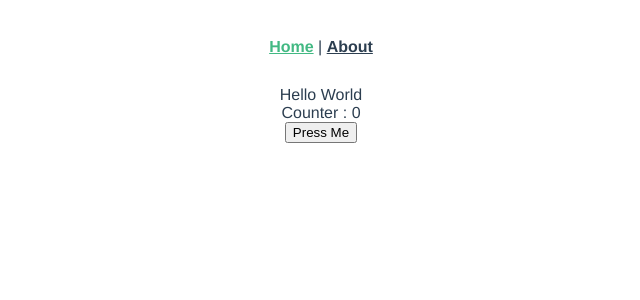
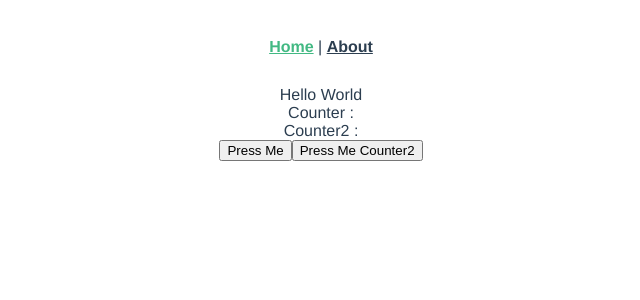
Before and after one commit to homekeeper89/side_vue_toy, a Vue app: page / in a window 1280 px wide. Shown: the top 300 px of the page, without its empty margins (319-959 px from the left). Built offline with nearby package versions, Linux system fonts and the light colour scheme.

Commit message:
[modify] 다른 모듈 추가에 따른 namespace 사용

```diff
--- a/src/store/modules/counter.js
+++ b/src/store/modules/counter.js
@@ -1,17 +1,17 @@
-import {SET_COUNTER, GET_COUNTER} from "@/store/mutation-types.js"
+import {SET_COUNTER, GET_COUNTER} from "@/store/mutation-types"
 
-export const state = {
-  counter:0
+export const counter = {
+  namespace:true,
+  state :{
+    counter:0
+  },
+  actions:{
+    [SET_COUNTER] : ({commit}) => commit(SET_COUNTER)
+  },
+  mutations:{
+    [SET_COUNTER] : state => state.counter++
+  },
+  getters:{
+    [GET_COUNTER]:state => state.counter
+  }
 }
-
-export const mutations = {
-  [SET_COUNTER]:state =>state.counter++
-}
-
-export const actions = {
-  [SET_COUNTER]:({commit}) => commit(SET_COUNTER)
-}
-
-export const getters = {
-  [GET_COUNTER]: state => state.counter
-}
--- /dev/null
+++ b/src/store/modules/counter2.js
@@ -0,0 +1,17 @@
+import {SET_COUNTER, GET_COUNTER2} from "@/store/mutation-types"
+
+export const counter2 = {
+  namespace:true,
+  state :{
+    counter2:0
+  },
+  actions:{
+    [SET_COUNTER] : ({commit}) => commit(SET_COUNTER)
+  },
+  mutations:{
+    [SET_COUNTER] : state => state.counter2++
+  },
+  getters:{
+    [GET_COUNTER2]:state => state.counter
+  }
+}
--- a/src/store/mutation-types.js
+++ b/src/store/mutation-types.js
@@ -1,2 +1,5 @@
 export const GET_COUNTER = "GET_COUNTER";
 export const SET_COUNTER = "SET_COUNTER"
+export const GET_COUNTER2 = "GET_COUNTER2";
+export const COUNTER1_M = "COUNTER/"
+export const COUNTER2_M = "COUNTER2/"
--- a/src/views/Home.vue
+++ b/src/views/Home.vue
@@ -2,23 +2,27 @@
   <div>
     <div class="home"> Hello World </div>
     <div> Counter : {{counter}} </div>
+    <div> Counter2 : {{counter2}} </div>
     <button @click="increment">Press Me</button>
+    <button @click="increment2">Press Me Counter2</button>
   </div>
 </template>
 <script>
-import {GET_COUNTER, SET_COUNTER} from "@/store/mutation-types";
+import {GET_COUNTER, SET_COUNTER, GET_COUNTER2, COUNTER1_M, COUNTER2_M} from "@/store/mutation-types";
 import {mapGetters, mapActions} from 'vuex'
 
 export default {
   name:"Home",
   methods:{
     ...mapActions({
-      increment:SET_COUNTER
+      increment:`${COUNTER1_M}/${SET_COUNTER}`,
+      increment2:`${COUNTER2_M}/${SET_COUNTER}`
     })
   },
   computed:{
     ...mapGetters({
-      counter:GET_COUNTER
+      counter:`${COUNTER1_M}/${GET_COUNTER}`,
+      counter2:`${COUNTER2_M}/${GET_COUNTER2}`,
     })
   }
 }
```
Also changed, not shown: src/store/index.js (+4 -3 lines).
